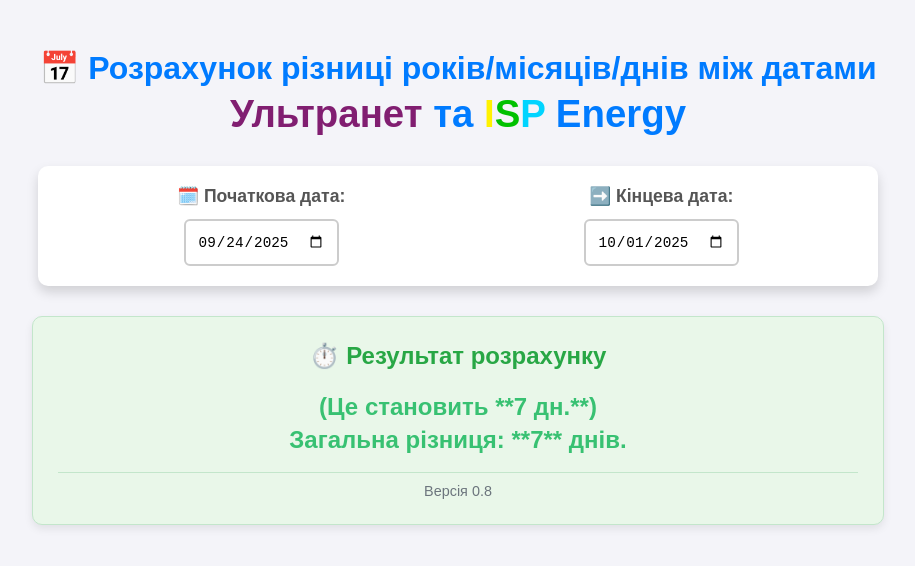
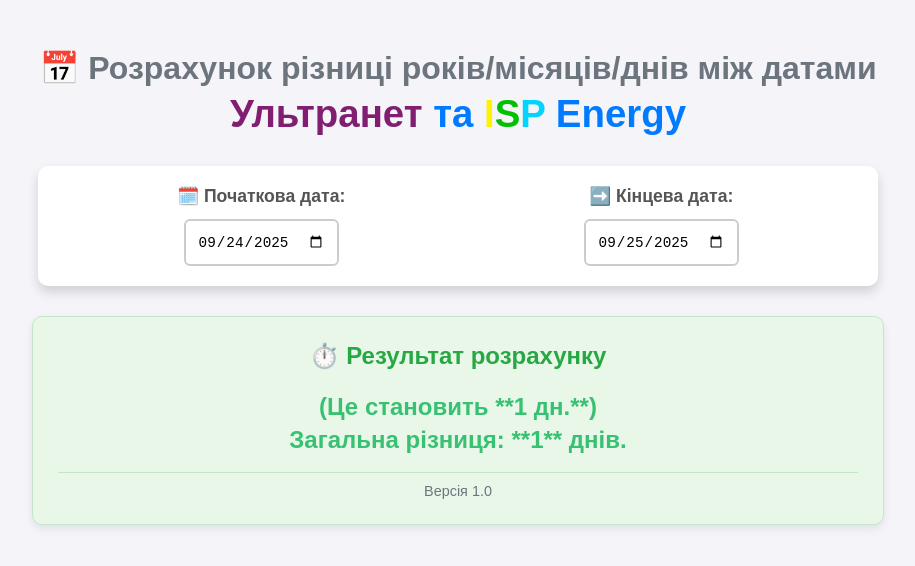
Before and after one commit to ultranetpopilnya/datecalc, a plain HTML site: page index.html in a window 1280 px wide. Shown: the whole page, without its empty margins (182-1097 px from the left). Drawn offline with Linux system fonts and the light colour scheme.

Commit message:
Update index.html

```diff
--- a/index.html
+++ b/index.html
@@ -4,6 +4,9 @@
     <meta charset="UTF-8">
     <meta name="viewport" content="width=device-width, initial-scale=1.0">
     <title>Калькулятор різниці днів Ультранет та ISP Energy</title>
+
+    <link rel="icon" type="image/png" href="НАЗВА_ВАШОЇ_ІКОНКИ.png">
+
     <style>
         body {
             font-family: Arial, sans-serif;
@@ -18,16 +21,20 @@
         h1 {
             color: #007bff;
             margin-bottom: 30px;
-            text-align: center; /* Додав для центрування багаторядкового заголовка */
+            text-align: center;
+        }
+
+        /* Стиль для сірого кольору тексту першого рядка заголовка */
+        .main-title-text {
+            color: #6c757d; /* Сірий колір */
         }
 
         .company-names {
             display: block;
-            margin-top: 5px; /* Невеликий відступ для другого рядка */
-            font-size: 1.2em; /* Трохи більший розмір для акценту */
+            margin-top: 5px;
+            font-size: 1.2em;
         }
 
-        /* Стилі для назв компаній, щоб вони були кольоровими і виділялися */
         .ultranet {
             color: #811e71;
             font-weight: bold;
@@ -114,7 +121,7 @@
 <body>
 
     <h1>
-        📅 Розрахунок різниці років/місяців/днів між датами
+        <span class="main-title-text">📅 Розрахунок різниці років/місяців/днів між датами</span>
         <span class="company-names">
             <span class="ultranet">Ультранет</span> та
             <span class="isp-energy">
@@ -126,7 +133,7 @@
     <div class="container">
         <div class="date-input-group">
             <label for="start-date">🗓️ Початкова дата:</label>
-            <input type="date" id="start-date" name="start-date" onchange="calculateDifference()" required>
+            <input type="date" id="start-date" name="start-date" onchange="updateEndDateAndCalculate()" required>
         </div>
 
         <div class="date-input-group">
@@ -142,22 +149,57 @@
         </div>
 
         <div id="version-info">
-            Версія 0.8 </div>
+            Версія 1.0 </div>
         </div>
 
     <script>
+        /**
+         * Допоміжна функція для форматування об'єкта Date у рядок YYYY-MM-DD
+         */
+        function formatDate(date) {
+            const year = date.getFullYear();
+            const month = String(date.getMonth() + 1).padStart(2, '0');
+            const day = String(date.getDate()).padStart(2, '0');
+            return `${year}-${month}-${day}`;
+        }
+
+        /**
+         * Встановлює Кінцеву дату на один день після Початкової та запускає розрахунок.
+         * Викликається при зміні Початкової дати.
+         */
+        function updateEndDateAndCalculate() {
+            const startDateInput = document.getElementById('start-date').value;
+            const endDateInput = document.getElementById('end-date');
+
+            if (startDateInput) {
+                const startDate = new Date(startDateInput + 'T00:00:00');
+
+                // Додаємо один день (86400000 мілісекунд)
+                const nextDayTime = startDate.getTime() + (1000 * 60 * 60 * 24);
+                const nextDayDate = new Date(nextDayTime);
+
+                endDateInput.value = formatDate(nextDayDate);
+            }
+
+            calculateDifference();
+        }
+
+        /**
+         * Основна функція для розрахунку різниці між датами.
+         */
         function calculateDifference() {
             const startDateInput = document.getElementById('start-date').value;
-            const endDateInput = document.getElementById('end-date').value;
+            const endDateValue = document.getElementById('end-date').value;
             const resultDisplay = document.getElementById('result-display');
 
-            if (!startDateInput || !endDateInput) {
+            if (!startDateInput || !endDateValue) {
                 resultDisplay.innerHTML = 'Оберіть дві дати для розрахунку.';
                 return;
             }
 
+            // Додаємо 'T00:00:00', щоб уникнути проблем з часовими поясами
             const startDate = new Date(startDateInput + 'T00:00:00');
-            const endDate = new Date(endDateInput + 'T00:00:00');
+            const endDate = new Date(endDateValue + 'T00:00:00');
 
             if (startDate > endDate) {
                 resultDisplay.innerHTML = 'Початкова дата **не може** бути пізнішою за Кінцеву. Спробуйте навпаки.';
@@ -212,14 +254,13 @@
             }
         }
 
-        // Встановлюємо сьогоднішню дату та дату за тиждень вперед
+        // Встановлюємо сьогоднішню дату та дату за один день вперед
         document.addEventListener('DOMContentLoaded', () => {
             const today = new Date().toISOString().split('T')[0];
             document.getElementById('start-date').value = today;
-            const nextWeek = new Date(new Date().getTime() + (7 * 24 * 60 * 60 * 1000)).toISOString().split('T')[0];
-            document.getElementById('end-date').value = nextWeek;
 
-            calculateDifference();
+            // Викликаємо нову функцію, щоб вона встановила наступний день і розрахувала різницю
+            updateEndDateAndCalculate();
         });
 
     </script>
```
